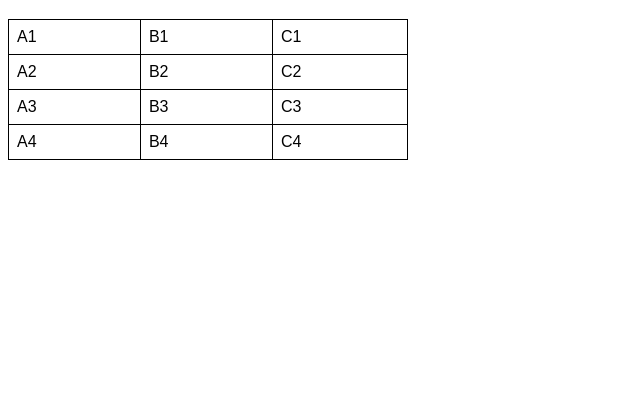
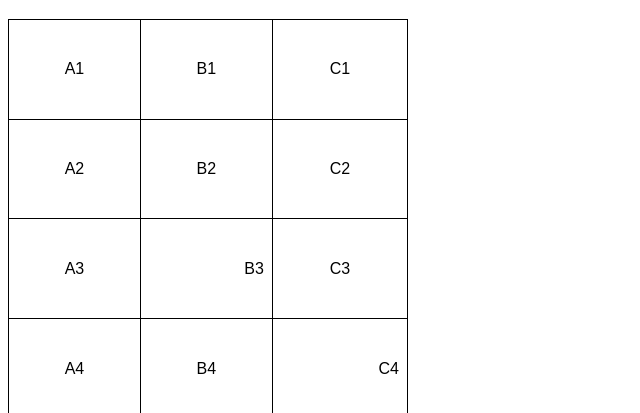
Before and after one commit to opestanadev/html-css, a plain HTML site: page exercícios/ex023/tabela001.html in a window 1280 px wide. Shown: the part 61-474 px from the top of the page, without its empty margins (0-640 px from the left). Drawn offline with Linux system fonts and the light colour scheme.

Commit message:
Update tabela001.html

```diff
--- a/exercícios/ex023/tabela001.html
+++ b/exercícios/ex023/tabela001.html
@@ -11,12 +11,19 @@
 
         table {
             width: 400px;
+            height: 400px;
             border-collapse: collapse;
         }
 
         td {
             border: 1px solid black;
             padding: 8px;
+            text-align: center; /* Alinhamento Horizontal */
+            vertical-align: middle; /* Alinhamento Vertical */
+        }
+
+        .number {
+            text-align: right;
         }
 
     </style>
@@ -45,13 +52,13 @@
         </tr>
         <tr> <!-- Terceira Linha -->
             <td>A3</td>
-            <td>B3</td>
+            <td class="number">B3</td>
             <td>C3</td>
         </tr>
         <tr> <!-- Quarta Linha -->
             <td>A4</td>
             <td>B4</td>
-            <td>C4</td>
+            <td class="number">C4</td>
         </tr>
     </table>
 </body>
```
